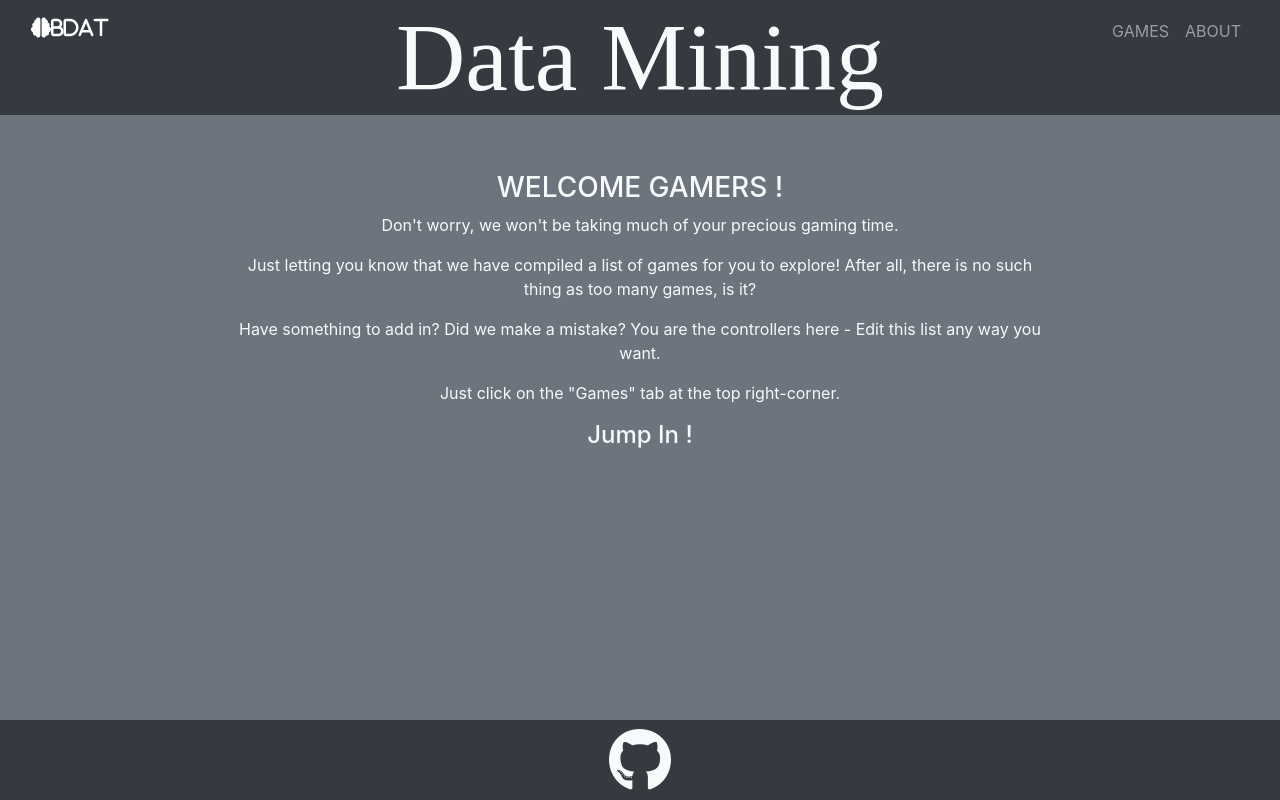
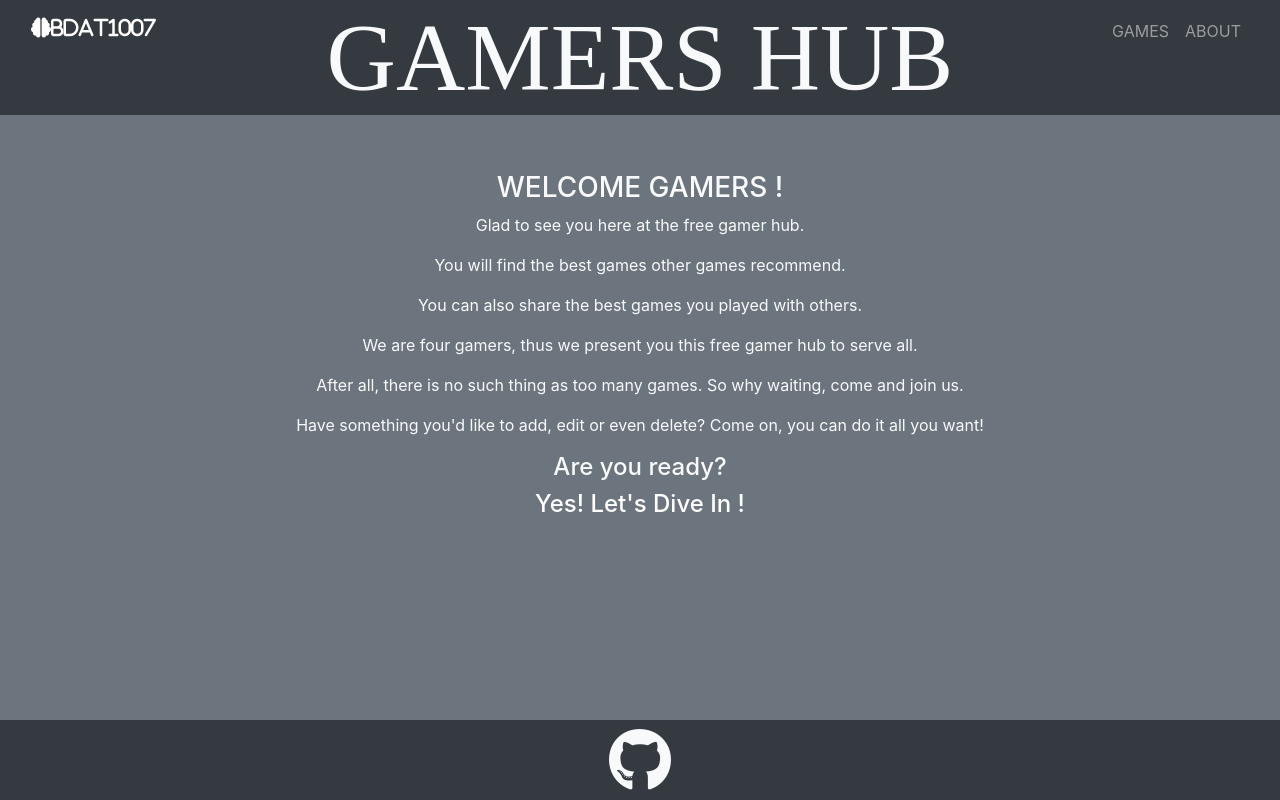
Before and after one commit to anastasia-nesterenko/BDAT1007-Social-Data-Mining-Techniques-Assignment1, a Flask app: page / in a window 1280 px wide. Run offline with Flask 2, Linux system fonts and the light colour scheme; some libraries are stand-ins or nearby versions.

Commit message:
updated about, games, index pages

```diff
--- a/templates/index.html
+++ b/templates/index.html
@@ -20,7 +20,7 @@
     <nav class="site-nav navbar text-uppercase navbar-expand-sm navbar-dark fixed-top">
         <div class="container-fluid">
             <a class="navbar-brand flower-font" href="/">
-                <i class="fas fa-brain">BDAT</i>
+                <i class="fas fa-brain">BDAT1007</i>
             </a>
             <div class="collapse navbar-collapse" id="myTogglerNav">
                 <div class="navbar-nav ml-auto">
@@ -36,8 +36,8 @@
             </div>
         </div>
     </nav>
-    <h1 class="site-title text-light flower-font">
-        Data Mining
+    <h1 class="site-title text-light flower-font" style="text-align:center">
+        GAMERS HUB
     </h1>
 </header>
 
@@ -45,13 +45,15 @@
     <div class="row justify-content-center">
         <div class="col-8 col-sm-8 col-xs-6 col-md-8 py-5 text-light">
             <h3 style="text-align:center">WELCOME GAMERS !</h3>
-            <p style="text-align:center">Don't worry, we won't be taking much of your precious gaming time.</p>
-            <p style="text-align:center">Just letting you know that we have compiled a list of games for you to explore!
-                After all, there is no such thing as too many games, is it?</p>
-            <p style="text-align:center">Have something to add in? Did we make a mistake? You are the controllers here -
-                Edit this list any way you want.</p>
-            <p style="text-align:center">Just click on the "Games" tab at the top right-corner.</p>
-            <h4 style="text-align:center">Jump In !</h4>
+            <p style="text-align:center">Glad to see you here at the free gamer hub.</p>
+            <p style="text-align:center">You will find the best games other games recommend.</p>
+            <p style="text-align:center">You can also share the best games you played with others.</p>
+            <p style="text-align:center">We are four gamers, thus we present you this free gamer hub to serve all.</p>
+            <p style="text-align:center">After all, there is no such thing as too many games. So why waiting, come and join us. </p>
+            <p style="text-align:center">Have something you'd like to add, edit or even delete? Come on, you can do it all you want! </p>
+            <h4 style="text-align:center">
+                 Are you ready?
+                <a class="nav-item nav-link" href="/games" style="color:white">Yes! Let's Dive In !</a></h4>
         </div>
     </div>
 </div>
```
Also changed, not shown: templates/about.html (+8 -4 lines), templates/games.html (+19 -15 lines), static/images/Michael.jpg (added), static/images/Michael.png (added).
